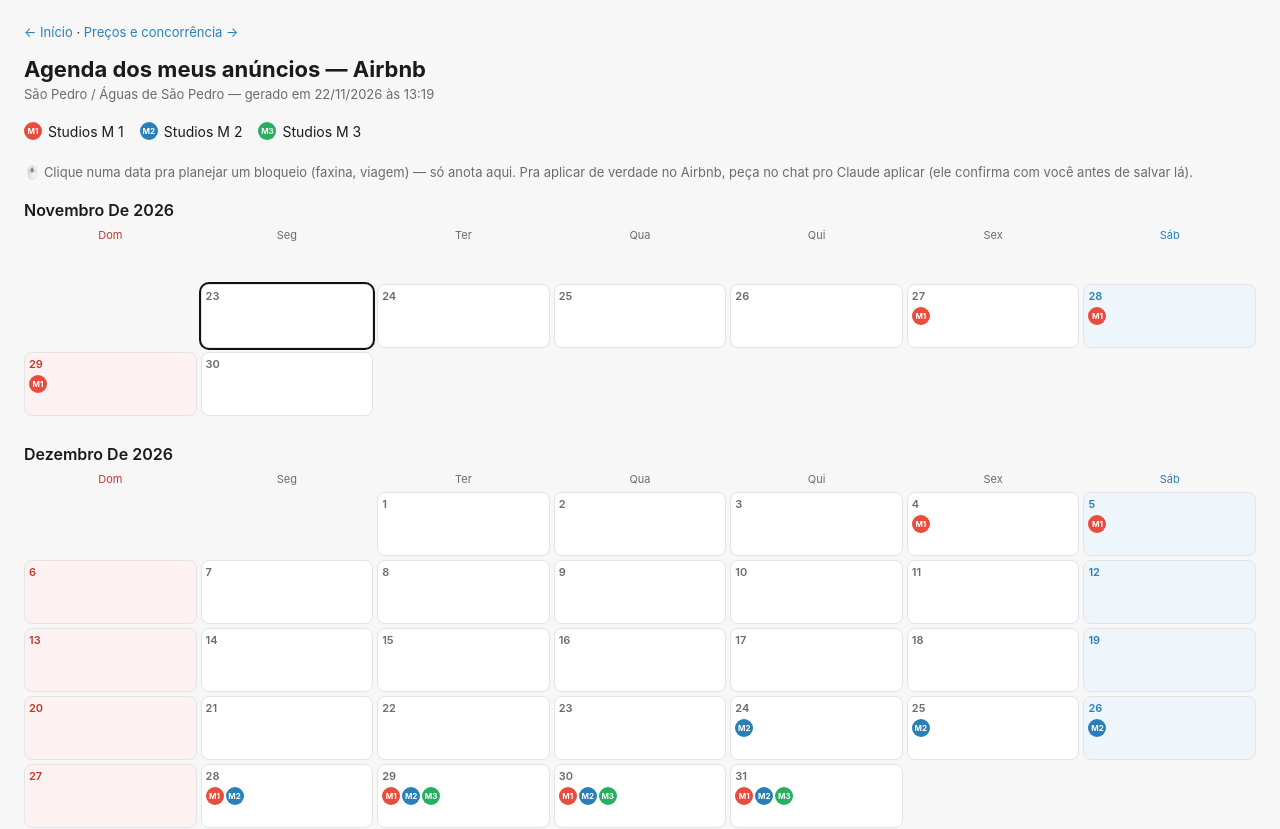
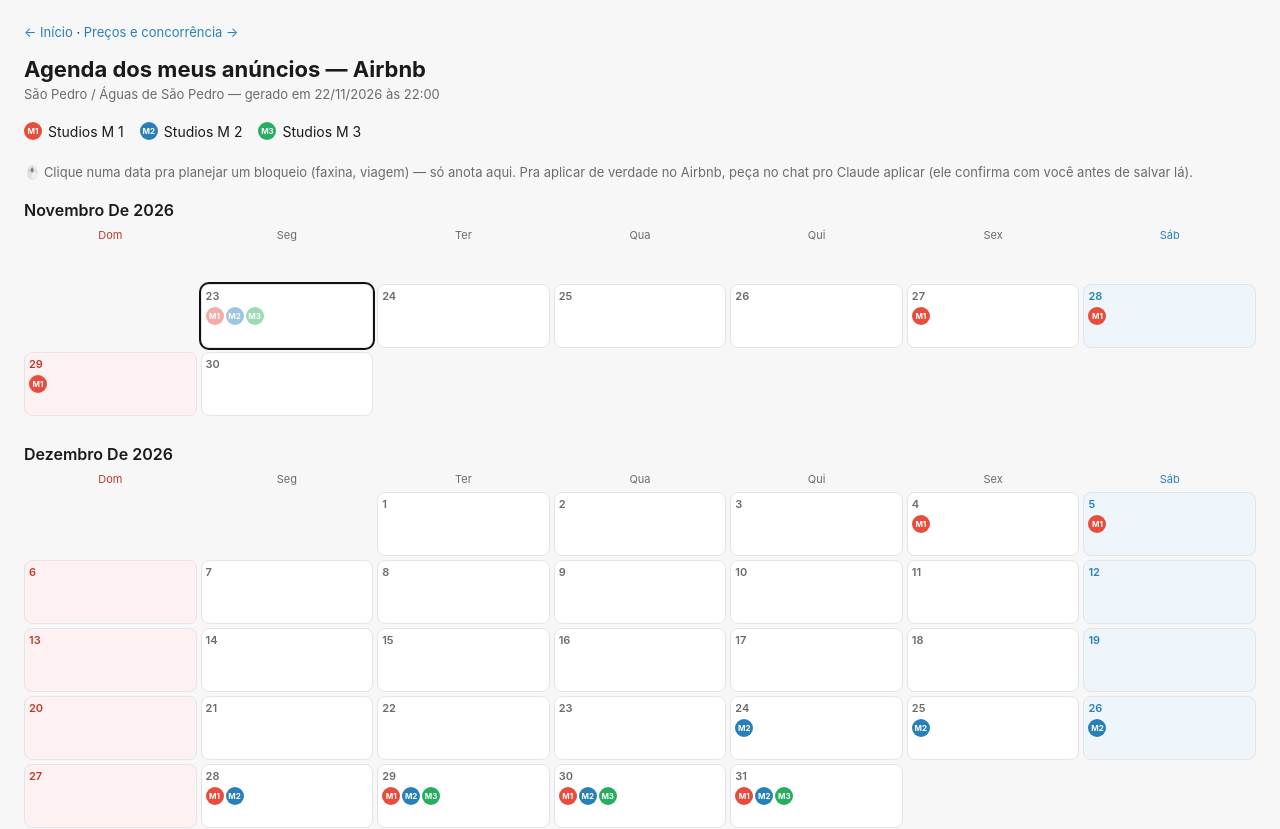
Before and after one commit to douglastomieiro/agenda-airbnb, a plain HTML site: page agenda.html in a window 1280 px wide. Shown: the top 829 px of the page. Drawn offline with Linux system fonts and the light colour scheme.

Commit message:
Atualiza painel

```diff
--- a/agenda.html
+++ b/agenda.html
@@ -90,7 +90,7 @@
 <body>
   <div class="nav"><a href="index.html">← Início</a> · <a href="precos.html">Preços e concorrência →</a></div>
   <h1>Agenda dos meus anúncios — Airbnb</h1>
-  <div class="subtitulo">São Pedro / Águas de São Pedro — gerado em 22/11/2026 às 13:19</div>
+  <div class="subtitulo">São Pedro / Águas de São Pedro — gerado em 22/11/2026 às 22:00</div>
   <div class="legenda"><span class="legenda-item"><span class="bolinha" style="background:#e74c3c">M1</span>Studios M 1</span><span class="legenda-item"><span class="bolinha" style="background:#2980b9">M2</span>Studios M 2</span><span class="legenda-item"><span class="bolinha" style="background:#27ae60">M3</span>Studios M 3</span></div>
   <div class="subtitulo">🖱️ Clique numa data pra planejar um bloqueio (faxina, viagem) — só anota aqui. Pra aplicar de verdade no Airbnb, peça no chat pro Claude aplicar (ele confirma com você antes de salvar lá).</div>
   <div class="meses" id="meses"></div>
@@ -130,7 +130,7 @@
   </div>
 
 <script>
-const ANUNCIOS = [{"nome": "Studios M 1", "cor": "#e74c3c", "eventos": [{"inicio": "2026-11-19", "fim": "2026-11-21", "tipo": "Reservado"}, {"inicio": "2026-11-21", "fim": "2026-11-23", "tipo": "Reservado"}, {"inicio": "2026-11-27", "fim": "2026-11-30", "tipo": "Reservado"}, {"inicio": "2026-12-04", "fim": "2026-12-06", "tipo": "Reservado"}, {"inicio": "2026-12-28", "fim": "2027-01-02", "tipo": "Reservado"}]}, {"nome": "Studios M 2", "cor": "#2980b9", "eventos": [{"inicio": "2026-12-24", "fim": "2026-12-27", "tipo": "Reservado"}, {"inicio": "2026-12-28", "fim": "2027-01-02", "tipo": "Reservado"}, {"inicio": "2026-11-21", "fim": "2026-11-23", "tipo": "Bloqueado"}]}, {"nome": "Studios M 3", "cor": "#27ae60", "eventos": [{"inicio": "2026-11-21", "fim": "2026-11-23", "tipo": "Reservado"}, {"inicio": "2026-12-29", "fim": "2027-01-05", "tipo": "Reservado"}, {"inicio": "2027-11-22", "fim": "2027-11-23", "tipo": "Bloqueado"}]}];
+const ANUNCIOS = [{"nome": "Studios M 1", "cor": "#e74c3c", "eventos": [{"inicio": "2026-11-21", "fim": "2026-11-23", "tipo": "Reservado"}, {"inicio": "2026-11-27", "fim": "2026-11-30", "tipo": "Reservado"}, {"inicio": "2026-12-04", "fim": "2026-12-06", "tipo": "Reservado"}, {"inicio": "2026-12-28", "fim": "2027-01-02", "tipo": "Reservado"}, {"inicio": "2026-11-23", "fim": "2026-11-24", "tipo": "Bloqueado"}]}, {"nome": "Studios M 2", "cor": "#2980b9", "eventos": [{"inicio": "2026-12-24", "fim": "2026-12-27", "tipo": "Reservado"}, {"inicio": "2026-12-28", "fim": "2027-01-02", "tipo": "Reservado"}, {"inicio": "2026-11-21", "fim": "2026-11-24", "tipo": "Bloqueado"}]}, {"nome": "Studios M 3", "cor": "#27ae60", "eventos": [{"inicio": "2026-11-21", "fim": "2026-11-23", "tipo": "Reservado"}, {"inicio": "2026-12-29", "fim": "2027-01-05", "tipo": "Reservado"}, {"inicio": "2026-11-23", "fim": "2026-11-24", "tipo": "Bloqueado"}, {"inicio": "2027-11-22", "fim": "2027-11-24", "tipo": "Bloqueado"}]}];
 const NUM_MESES = 6;
 const DIAS_SEMANA = ['Dom','Seg','Ter','Qua','Qui','Sex','Sáb'];
 const MESES_NOME = ['janeiro','fevereiro','março','abril','maio','junho','julho','agosto','setembro','outubro','novembro','dezembro'];
```
Also changed, not shown: index.html (+1 -1 lines).
